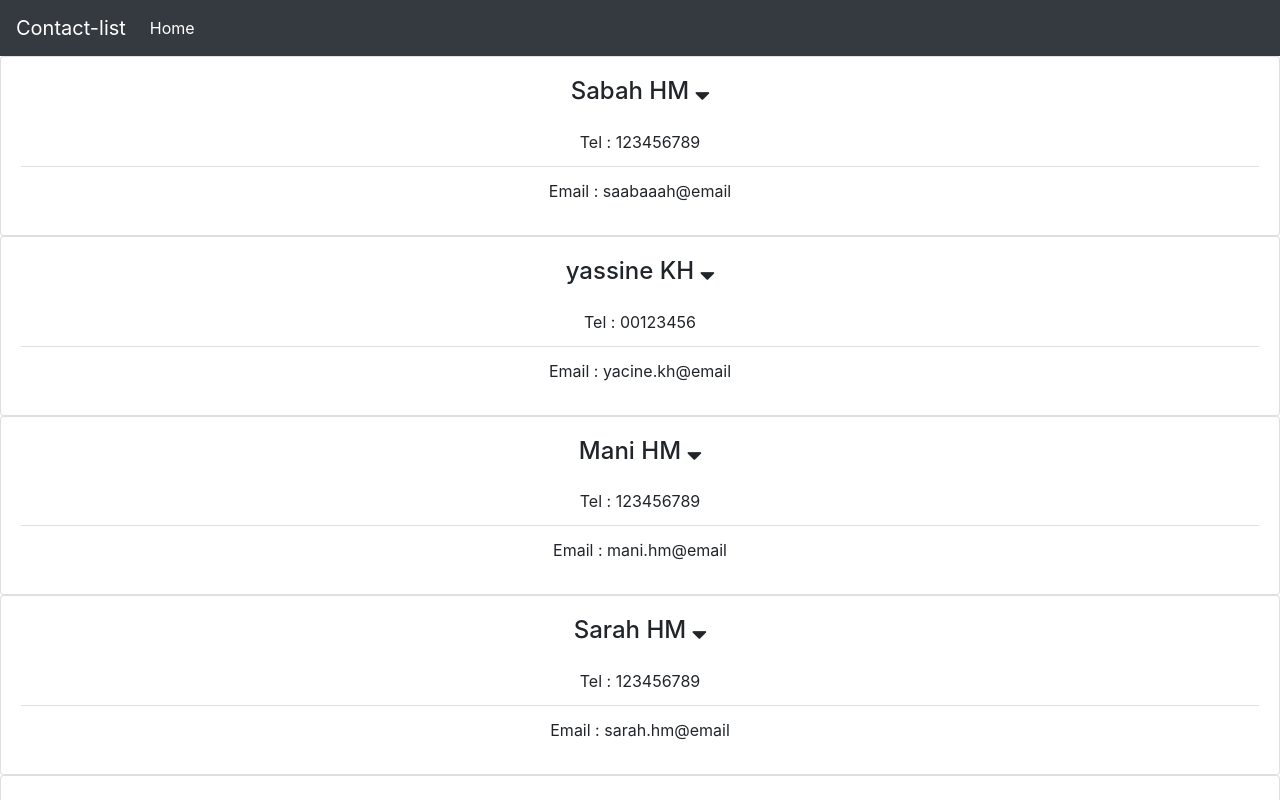
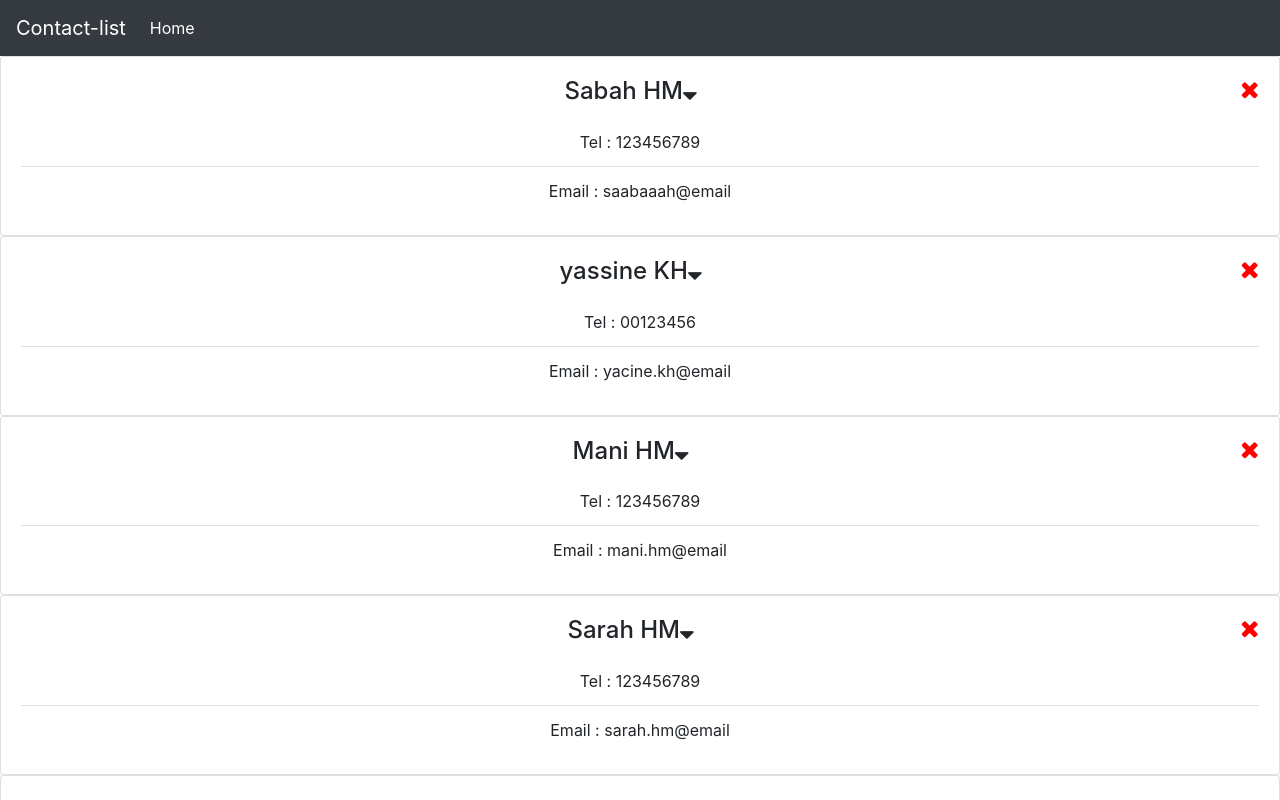
Before and after one commit to saabaaah/react_customer_panel, a React (Create React App) app: page / in a window 1280 px wide. Shown: the top 800 px of the page. Built offline with nearby package versions, Linux system fonts and the light colour scheme.

Commit message:
[deve]: + communiquer 2 components

```diff
--- a/src/components/contact/Contact.js
+++ b/src/components/contact/Contact.js
@@ -15,6 +15,13 @@ class Contact extends Component {
         })
 
     }
+
+    onDeleteContact(params) {
+        console.log("onDeleteContact",params);
+        this.props.onDeleteContactChild();
+
+    }
+
     render() {
         const {nom, tel, email} = this.props.data;
         return (
@@ -23,7 +30,10 @@ class Contact extends Component {
             <div class="card">
                 <div class="card-body">
                     <h4 class="card-title">
-                        {nom} <i onClick={this.showContact.bind(this, nom)} class="fa fa-sort-desc" aria-hidden="true"></i>
+                        {nom}
+                        <i onClick={this.showContact.bind(this, nom)}  style={{curssor: 'pointer'}} class="fa fa-sort-desc"></i>
+                        <i onClick={this.onDeleteContact.bind(this) } style={{color:'red', float:'right', curssor: 'pointer'}} class="fa fa-times"></i>
+
                     </h4>
                     <p class="card-text">
                         {(this.state.showContentToggle)? (
--- a/src/components/contact/Contacts.js
+++ b/src/components/contact/Contacts.js
@@ -13,12 +13,23 @@ class Contacts extends Component {
             {id: 5, nom: "Houda HM", tel: "123456789", email:"houda.hm@email"}
         ]
     }
+
+    // supprimer un contact
+    deleteContactParent = (id) => {
+        console.log("deleteContactParent", id);
+        const {contacts} = this.state;
+        const liste_ = contacts.filter((contact) => contact.id !== id);
+        this.setState({
+            contacts: liste_,
+        })
+
+    }
     render() {
         const {contacts} = this.state;
         return (
             <div>
                 {contacts.map((contact) => (
-                    <Contact data={contact} />
+                    <Contact data={contact} onDeleteContactChild={this.deleteContactParent.bind(this, contact.id)}/>
                 ))
                 }
             </div>
```
Also changed, not shown: 1 other file (tests, documents, lock files or other folders).
